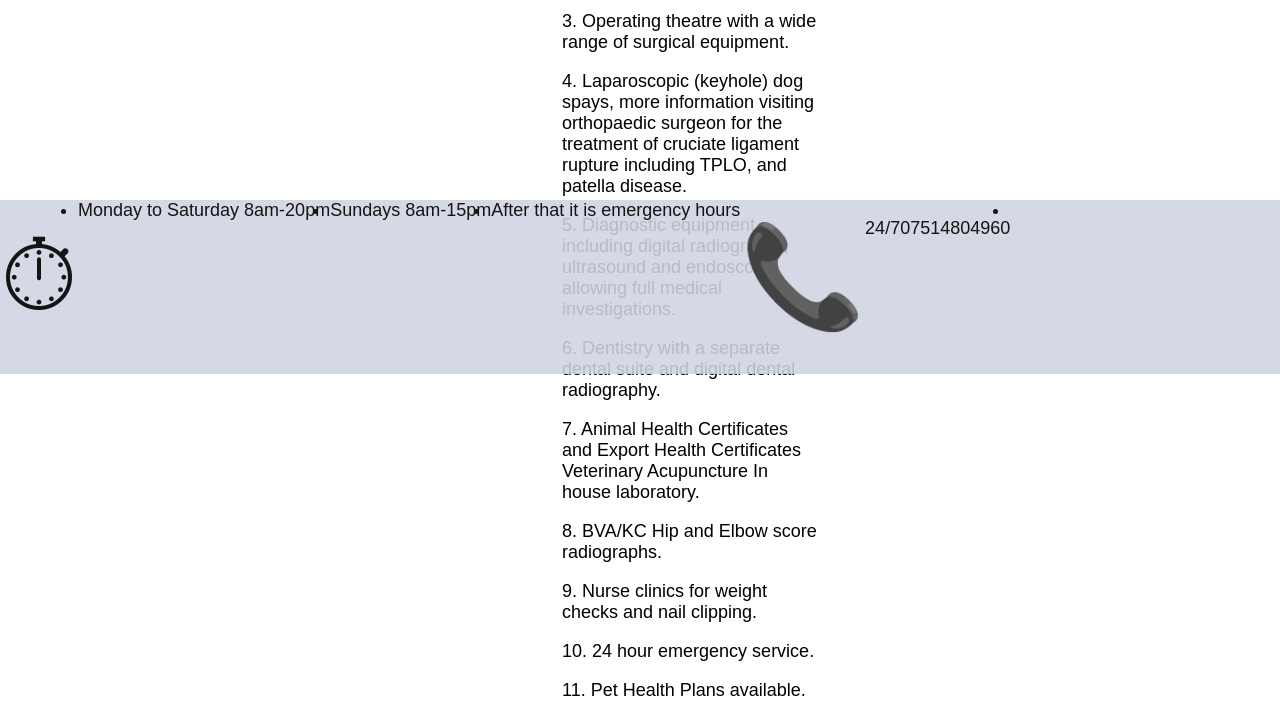
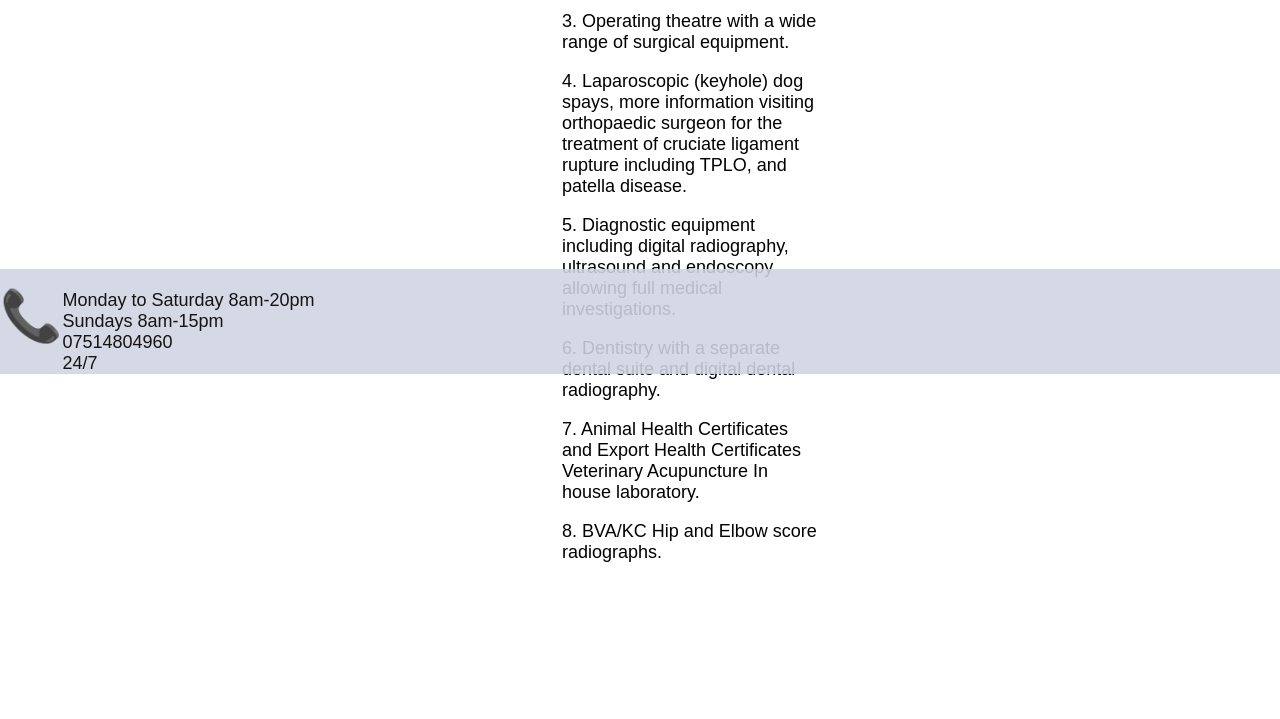
Before and after one commit to JavGoG/Vet_Clinic, a Flask app: page /services/show in a window 1280 px wide. Shown: the part 426-1145 px from the top of the page. After the commit the page ends 988 px from the top, so only its background shows below. Run offline with Flask 2, Linux system fonts and the light colour scheme.

Commit message:
Updated footer, less big

```diff
--- a/controllers/controller.py
+++ b/controllers/controller.py
@@ -88,7 +88,7 @@ def save_animal():
 
     vet_id = request.form["vet_id"]
     vet = vet_repository.select(vet_id)
-    animal_name= request.form['name']
+    animal_name= request.form['pet_name']
     date_of_birth = request.form['date_of_birth']
     treatment= request.form['treatment']
     specie = request.form['specie']
--- a/templates/base.html
+++ b/templates/base.html
@@ -44,22 +44,13 @@
             <nav>
                 <ul>
                 <div class="footer">
-                        <li>
-                                <p><span style='font-size:100px;'>&#9201;</span> </p><br>
-                                <li>Monday to Saturday 8am-20pm</li><br>
-                                <li>Sundays 8am-15pm</li><br>
-                                <li>After that it is emergency hours</li><br>
 
-                                <p><span style='font-size:100px;'>&#128222;</span></p><br>
-                                <p>24/7</p><br>
-                                <p>07514804960</p><br>
-                        </li>
-                    <div>
-                        <li>
+                                <p><span style='font-size:50px;'>&#128222;</span></p><br>
+                                Monday to Saturday 8am-20pm<br>
+                                Sundays 8am-15pm<br>
+                                07514804960<br>
+                                24/7<br>
 
-                            </li>
-                    </div>
-                </div>
                 </ul>
             </nav>
 
--- a/templates/services/show.html
+++ b/templates/services/show.html
@@ -12,8 +12,6 @@ visiting orthopaedic surgeon for the treatment of cruciate ligament rupture incl
 Veterinary Acupuncture
 In house laboratory.</p>
 <p>8. BVA/KC Hip and Elbow score radiographs.</p>
-<p>9. Nurse clinics for weight checks and nail clipping.</p>
-<p>10. 24 hour emergency service.</p>
-<p>11. Pet Health Plans available.</p>
+
 
 {% endblock content %}
```
